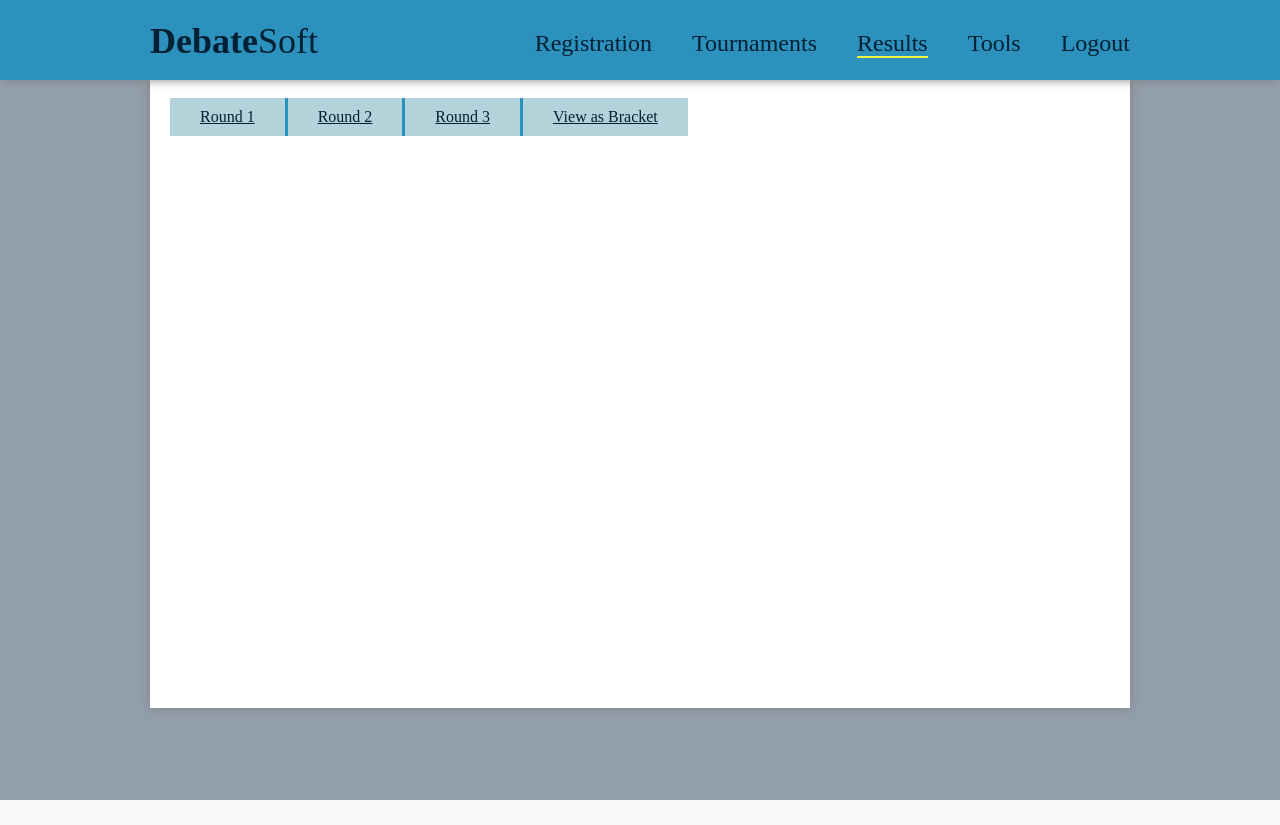
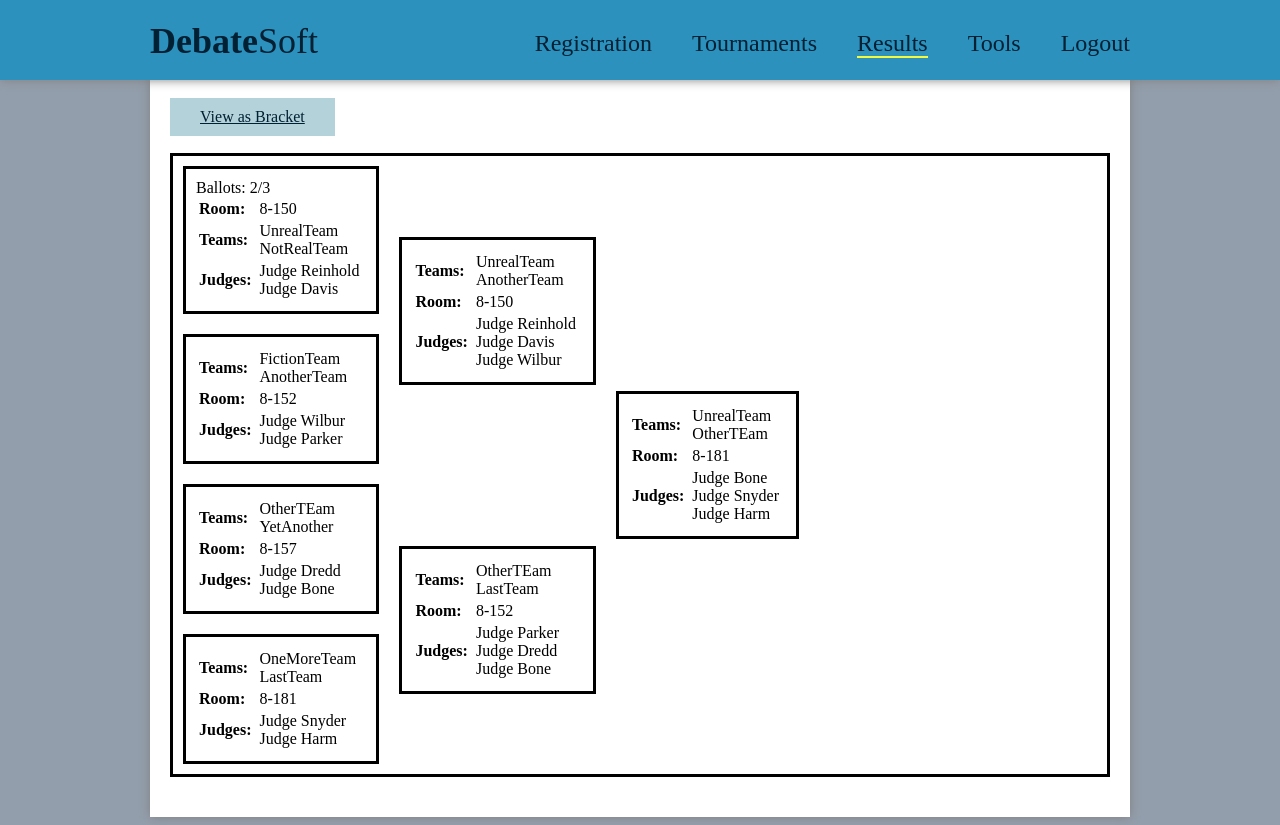
Before and after one commit to sheazds/DebateSoftware, a PHP site: page /results.php in a window 1280 px wide. Before the commit the page ends 800 px from the top, so only its background shows below. Run offline with PHP 8.4, Linux system fonts and the light colour scheme; data that the repository does not hold is empty.

```diff
--- a/debatesoft/results.php
+++ b/debatesoft/results.php
@@ -9,13 +9,7 @@
 		<?php require 'nav.php'; ?>
 		<script>$("#navigation").find("#results").addClass("activenav");</script>
 		<div id="main">
-			<script src="scripts/buttonbar.js"></script>
-			<div id="buttonbar">
-				<a class="button" href="#" id="round1">Round 1</a>
-				<a class="button" href="#" id="round2">Round 2</a>
-				<a class="button" href="#" id="round3">Round 3</a>
-				<a class="button" href="#" id="brackets">View as Bracket</a>
-			</div>
+			<?php require 'results/getresults.php'; ?>
 			<div class="clear"></div>
 
 			<div id="content" class="results">	</div>
--- /dev/null
+++ b/debatesoft/results/getresults.php
@@ -0,0 +1,102 @@
+<script src="scripts/buttonbar.js"></script>
+<div id="buttonbar">
+	<?php
+		require_once 'dbconfig.php';
+		$rounds = $conn->query("SELECT round_id FROM round");
+		while($row = $rounds->fetch_assoc())
+		{
+			$round = $row['round_id'];
+			echo "<a class='button' href='#round".$round."' id='round".$round."'>Round ".$round."</a>";
+		}
+	?>
+	<a class="button" href="#brackets" id="brackets">View as Bracket</a>
+</div>
+
+<div id='tournamentbrackets'>
+	<div id="round1" class="round">
+		<div class="pair_spacer">
+			<div id="pair1" class="pair">
+				<div class='enteredballots'>Ballots: 2/3</div>
+				<table>
+					<tbody>
+						<tr><td><b>Room:</b></td><td>8-150</td></tr>
+						<tr><td><b>Teams:</b></td><td>UnrealTeam<br>NotRealTeam</td></tr>
+						<tr><td><b>Judges:</b></td><td>Judge Reinhold<br>Judge Davis</td></tr>
+					</tbody>
+				</table>
+			</div>
+		</div>
+		<div class="pair_spacer">
+			<div id="pair2" class="pair">
+				<table>
+					<tbody>
+						<tr><td><b>Teams:</b></td><td>FictionTeam<br>AnotherTeam</td></tr>
+						<tr><td><b>Room:</b></td><td>8-152</td></tr>
+						<tr><td><b>Judges:</b></td><td>Judge Wilbur<br>Judge Parker</td></tr>
+					</tbody>
+				</table>
+			</div>
+		</div>
+		<div class="pair_spacer">
+			<div id="pair3" class="pair">
+				<table>
+					<tbody>
+						<tr><td><b>Teams:</b></td><td>OtherTEam<br>YetAnother</td></tr>
+						<tr><td><b>Room:</b></td><td>8-157</td></tr>
+						<tr><td><b>Judges:</b></td><td>Judge Dredd<br>Judge Bone</td></tr>
+					</tbody>
+				</table>
+			</div>
+		</div>
+		<div class="pair_spacer">
+			<div id="pair4" class="pair">
+				<table>
+					<tbody>
+						<tr><td><b>Teams:</b></td><td>OneMoreTeam<br>LastTeam</td></tr>
+						<tr><td><b>Room:</b></td><td>8-181</td></tr>
+						<tr><td><b>Judges:</b></td><td>Judge Snyder<br>Judge Harm</td></tr>
+					</tbody>
+				</table>
+			</div>
+		</div>
+	</div>
+
+	<div id="round2" class="round">
+		<div class="pair_spacer">
+			<div id="pair5" class="pair">
+				<table>
+					<tbody>
+						<tr><td><b>Teams:</b></td><td>UnrealTeam<br>AnotherTeam</td></tr>
+						<tr><td><b>Room:</b></td><td>8-150</td></tr>
+						<tr><td><b>Judges:</b></td><td>Judge Reinhold<br>Judge Davis<br>Judge Wilbur</td></tr>
+					</tbody>
+				</table>
+			</div>
+		</div>
+		<div class="pair_spacer">
+			<div id="pair6" class="pair">
+				<table>
+					<tbody>
+						<tr><td><b>Teams:</b></td><td>OtherTEam<br>LastTeam</td></tr>
+						<tr><td><b>Room:</b></td><td>8-152</td></tr>
+						<tr><td><b>Judges:</b></td><td>Judge Parker<br>Judge Dredd<br>Judge Bone</td></tr>
+					</tbody>
+				</table>
+			</div>
+		</div>
+	</div>
+
+	<div id="round3" class="round">
+		<div class="pair_spacer">
+			<div id="pair7" class="pair">
+				<table>
+					<tbody>
+						<tr><td><b>Teams:</b></td><td>UnrealTeam<br>OtherTEam</td></tr>
+						<tr><td><b>Room:</b></td><td>8-181</td></tr>
+						<tr><td><b>Judges:</b></td><td>Judge Bone<br>Judge Snyder<br>Judge Harm</td></tr>
+					</tbody>
+				</table>
+			</div>
+		</div>
+	</div>
+</div>
--- a/debatesoft/tournaments/brackets.php
+++ b/debatesoft/tournaments/brackets.php
@@ -24,7 +24,7 @@
 
 			if ($currentpair != $prevpair)
 				if ($prevpair != null)
-					echo "</td></tr></table></div></div>";
+					echo "</td></tr></tbody></table></div></div>";
 			if ($currentround != $prevround)
 			{
 				if ($prevround != null)
@@ -35,7 +35,7 @@
 			{
 				echo "<div class='pair_spacer'>";
 				echo "<div id='pair".$currentpair."' class='pair'>";
-				echo "<table>";
+				echo "<table><tbody>";
 				echo "<tr><td><b>Teams:</b></td><td>".$row['team1_name']."<br />".$row['team2_name']."</td></tr>";
 				echo "<tr><td><b>Room:</b></td><td>".$row['room_name']."</td></tr>";
 				echo "<tr><td><b>Judges:</b></td><td>".$row['judge_first_name']." ".$row['judge_last_name'];
```
